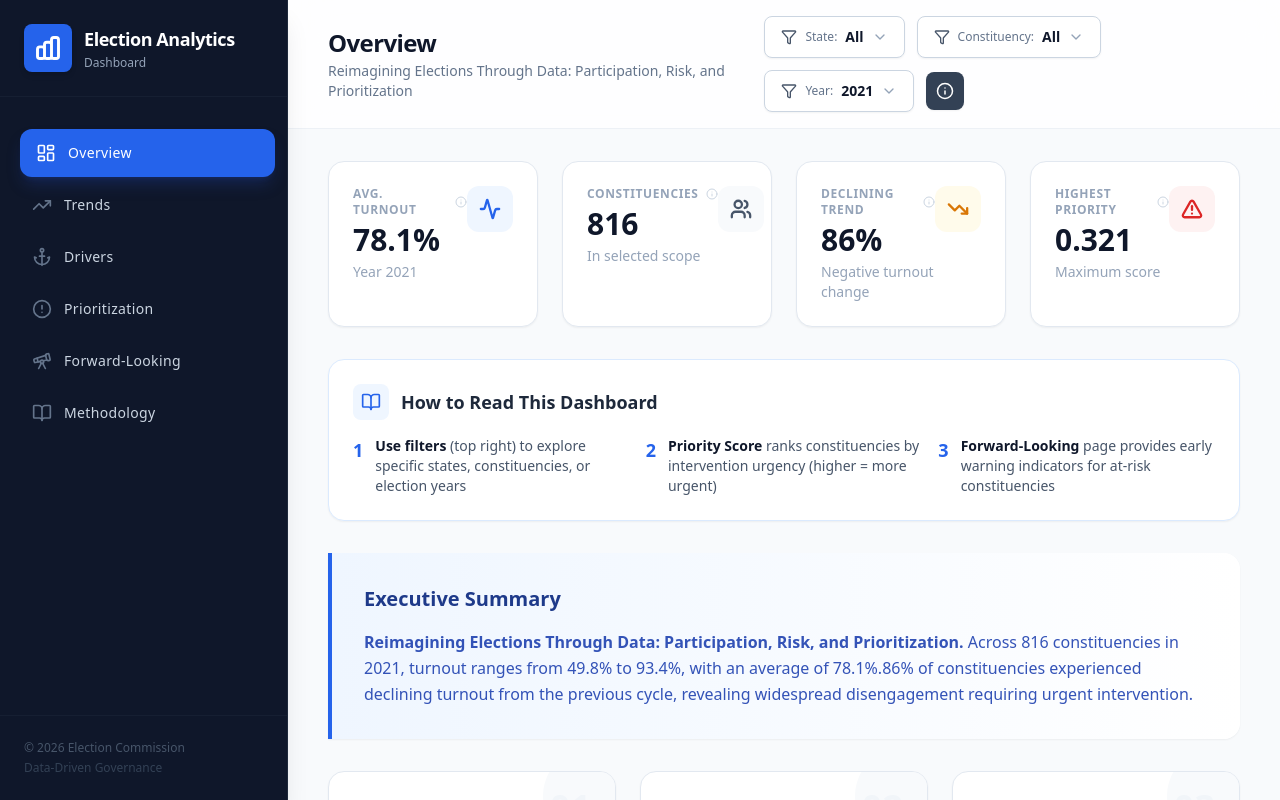
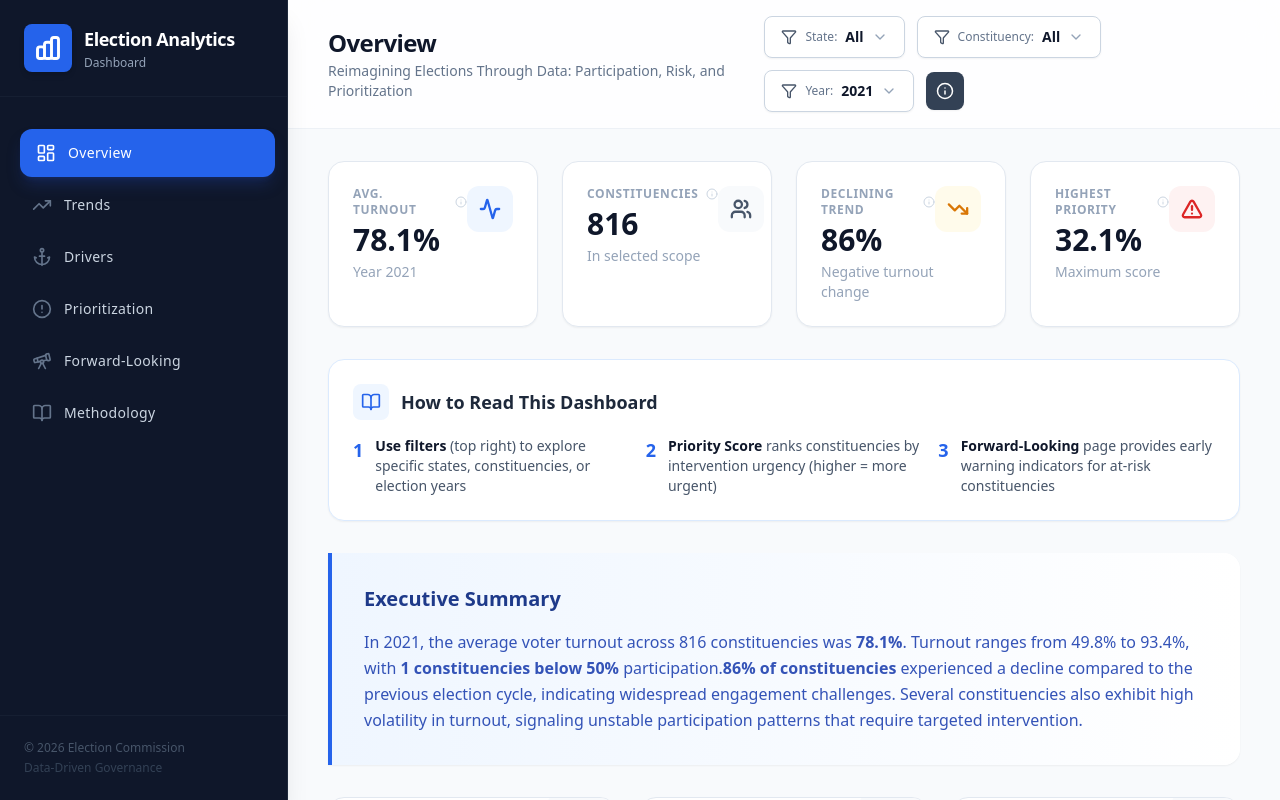
Before and after one commit to Nikhil-Kumar-Shah/Election-Analytics-Dashboard, a React (Vite) app: page / in a window 1280 px wide. Built offline with nearby package versions, Linux system fonts and the light colour scheme.

Commit message:
Election Analytics Dashboard

```diff
--- a/pages/Overview.tsx
+++ b/pages/Overview.tsx
@@ -25,8 +25,8 @@ export const Overview: React.FC<OverviewProps> = ({ data, filters }) => {
   const decliningPct = data.length > 0 ? ((decliningCount / data.length) * 100).toFixed(0) : '0';
 
   const highestPriority = data.length > 0
-    ? Math.max(...data.map(d => d.priority_score)).toFixed(3)
-    : '0.000';
+    ? (Math.max(...data.map(d => d.priority_score)) * 100).toFixed(1) + '%'
+    : '0.0%';
 
   // Empty state check
   if (data.length === 0) {
@@ -112,9 +112,11 @@ export const Overview: React.FC<OverviewProps> = ({ data, filters }) => {
       <div className="bg-gradient-to-r from-blue-50 to-white border-l-4 border-blue-600 p-8 rounded-r-2xl shadow-sm">
         <h3 className="font-bold text-blue-900 text-xl mb-4">Executive Summary</h3>
         <p className="text-blue-800/90 leading-relaxed max-w-4xl">
-          <strong>Reimagining Elections Through Data: Participation, Risk, and Prioritization.</strong> Across {countConstituencies.toLocaleString()} constituencies in {filters.year},
-          turnout ranges from {Math.min(...data.map(d => d.turnout)).toFixed(1)}% to {Math.max(...data.map(d => d.turnout)).toFixed(1)}%, with an average of {avgTurnout}%.
-          {decliningPct}% of constituencies experienced declining turnout from the previous cycle, revealing widespread disengagement requiring urgent intervention.
+          In {filters.year}, the average voter turnout across {countConstituencies.toLocaleString()} constituencies was <strong>{avgTurnout}%</strong>.
+          Turnout ranges from {Math.min(...data.map(d => d.turnout)).toFixed(1)}% to {Math.max(...data.map(d => d.turnout)).toFixed(1)}%,
+          with <strong>{data.filter(d => d.turnout < 50).length.toLocaleString()} constituencies below 50%</strong> participation.
+          <strong>{decliningPct}% of constituencies</strong> experienced a decline compared to the previous election cycle, indicating widespread engagement challenges.
+          Several constituencies also exhibit high volatility in turnout, signaling unstable participation patterns that require targeted intervention.
         </p>
       </div>
 
```
